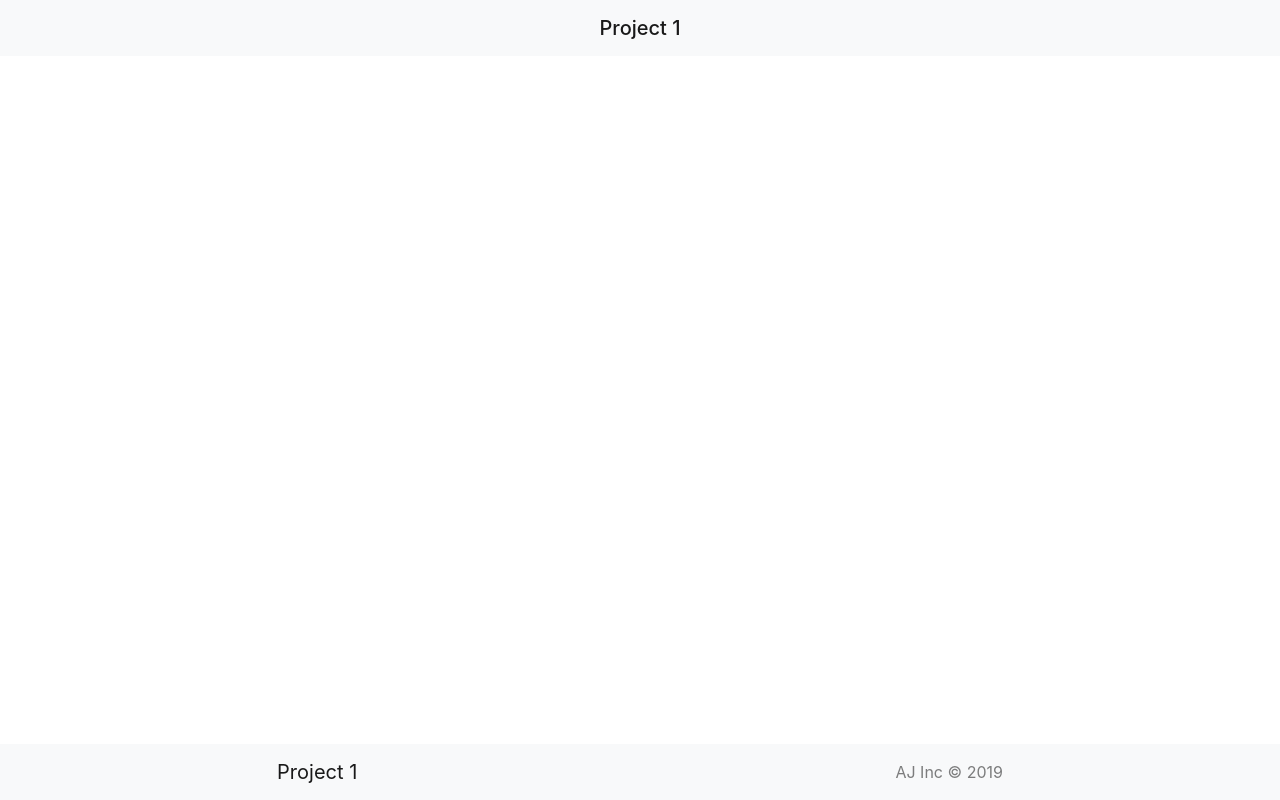
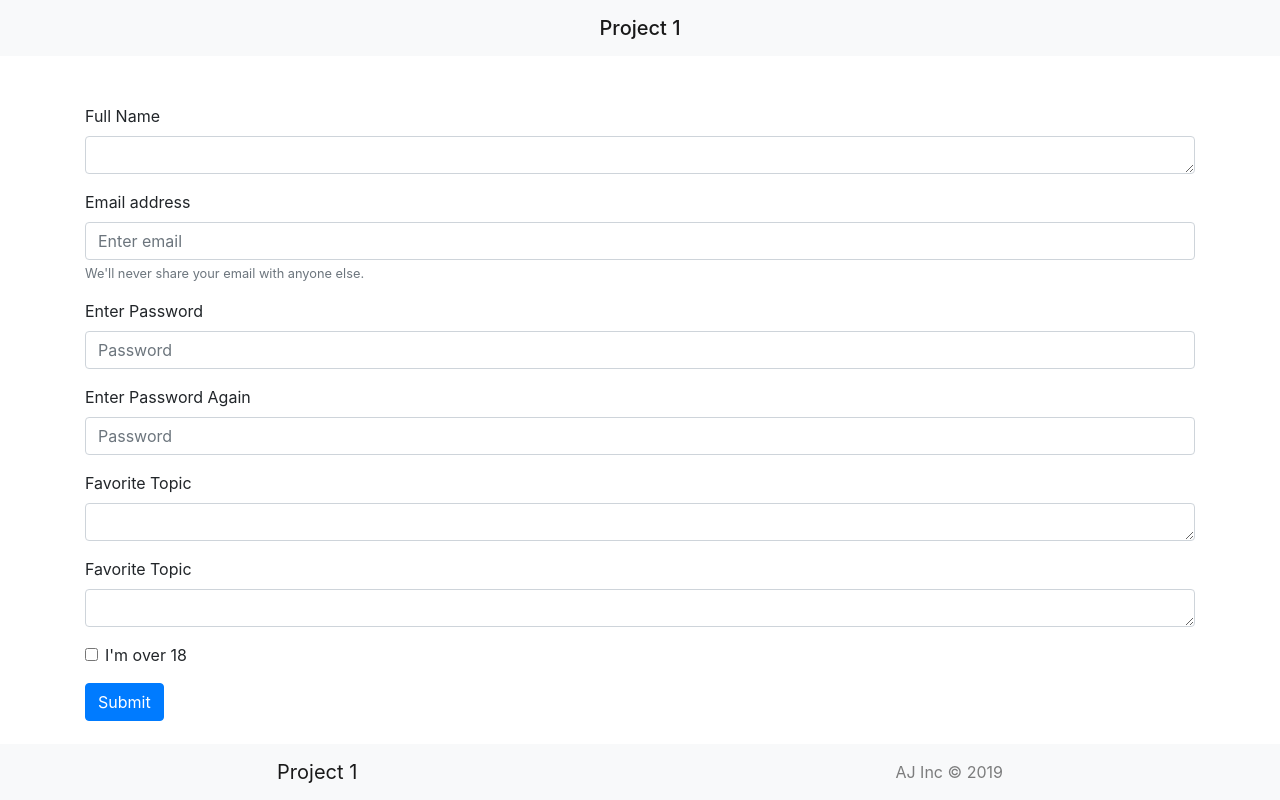
Before and after one commit to jnahc/the-giph-attic, a website: page views/auth/signup.html in a window 1280 px wide. Drawn offline with nearby package versions, Linux system fonts and the light colour scheme.

Commit message:
adding in v1 html from bootstrap

```diff
--- a/views/auth/signup.html
+++ b/views/auth/signup.html
@@ -14,6 +14,43 @@
       <span class="navbar-brand mb-0 h1 mx-auto">Project 1</span>
     </nav>
 
+    <main class="container mt-5">
+        <form>
+          <div class="form-group">
+            <label for="exampleFormControlTextarea1">Full Name</label>
+            <textarea class="form-control" id="exampleFormControlTextarea1" rows="1"></textarea>
+          </div>
+          <div class="form-group">
+            <label for="exampleInputEmail1">Email address</label>
+            <input type="email" class="form-control" id="exampleInputEmail1" aria-describedby="emailHelp" placeholder="Enter email">
+            <small id="emailHelp" class="form-text text-muted">We'll never share your email with anyone else.</small>
+          </div>
+          <div class="form-group">
+            <label for="exampleInputPassword1">Enter Password</label>
+            <input type="password" class="form-control" id="exampleInputPassword1" placeholder="Password">
+          </div>
+          <div class="form-group">
+            <label for="exampleInputPassword1">Enter Password Again</label>
+            <input type="password" class="form-control" id="exampleInputPassword1" placeholder="Password">
+          </div>
+          <div class="form-group">
+            <label for="exampleFormControlTextarea1">Favorite Topic</label>
+            <textarea class="form-control" id="exampleFormControlTextarea1" rows="1"></textarea>
+          </div>
+          <div class="form-group">
+            <label for="exampleFormControlTextarea1">Favorite Topic</label>
+            <textarea class="form-control" id="exampleFormControlTextarea1" rows="1"></textarea>
+          </div>
+          <div class="form-group form-check">
+            <input type="checkbox" class="form-check-input" id="exampleCheck1">
+            <label class="form-check-label" for="exampleCheck1">I'm over 18</label>
+          </div>
+          <button type="submit" class="btn btn-primary">Submit</button>
+        </form>
+    </main>
+
+
+
     <nav class="navbar fixed-bottom navbar-light bg-light d-flex justify-content-around">
       <a class="navbar-brand" href="#">Project 1</a>
       <div class="navbar-text">AJ Inc &copy; 2019</div>
```
Also changed, not shown: views/auth/login.html (+14 -0 lines).
